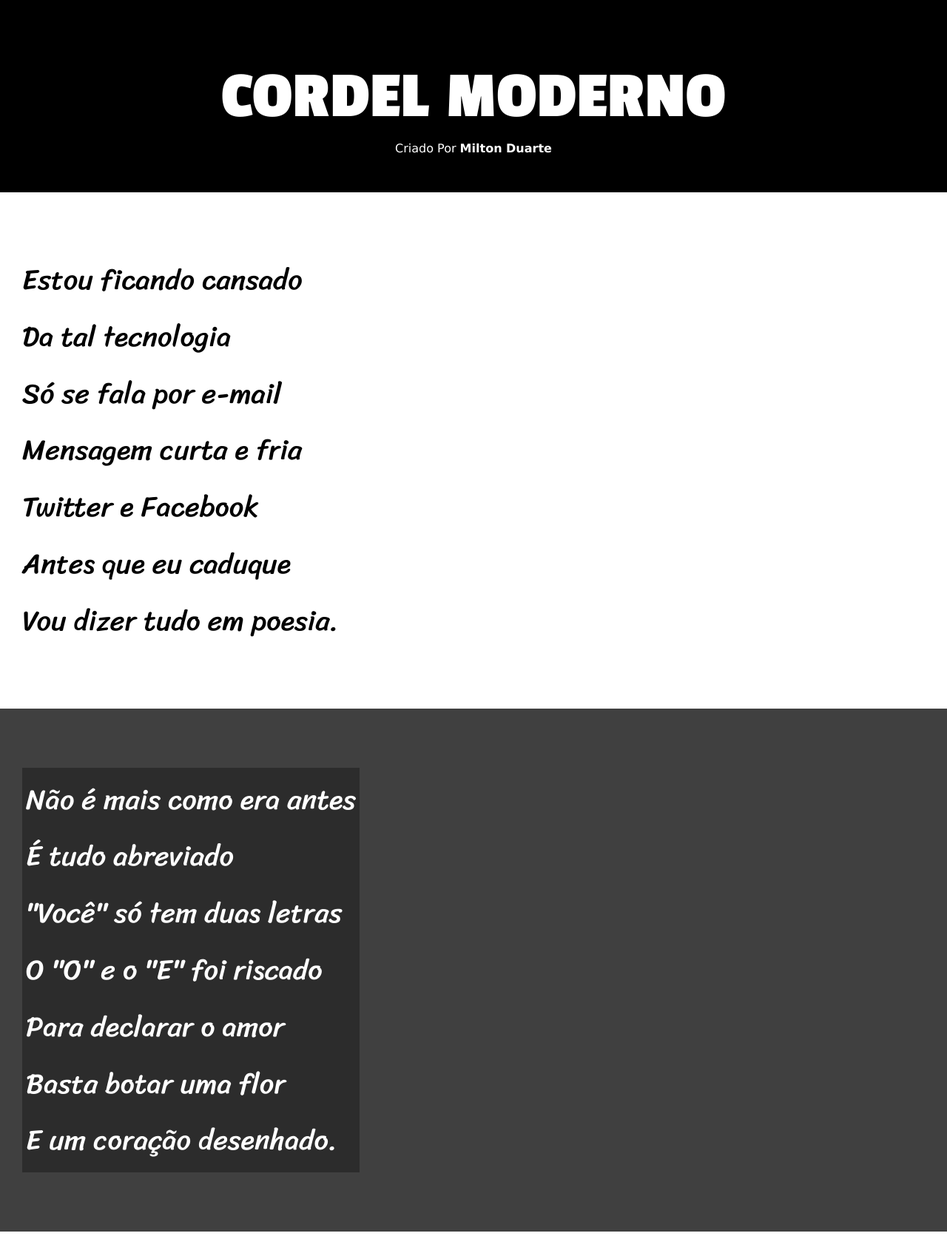
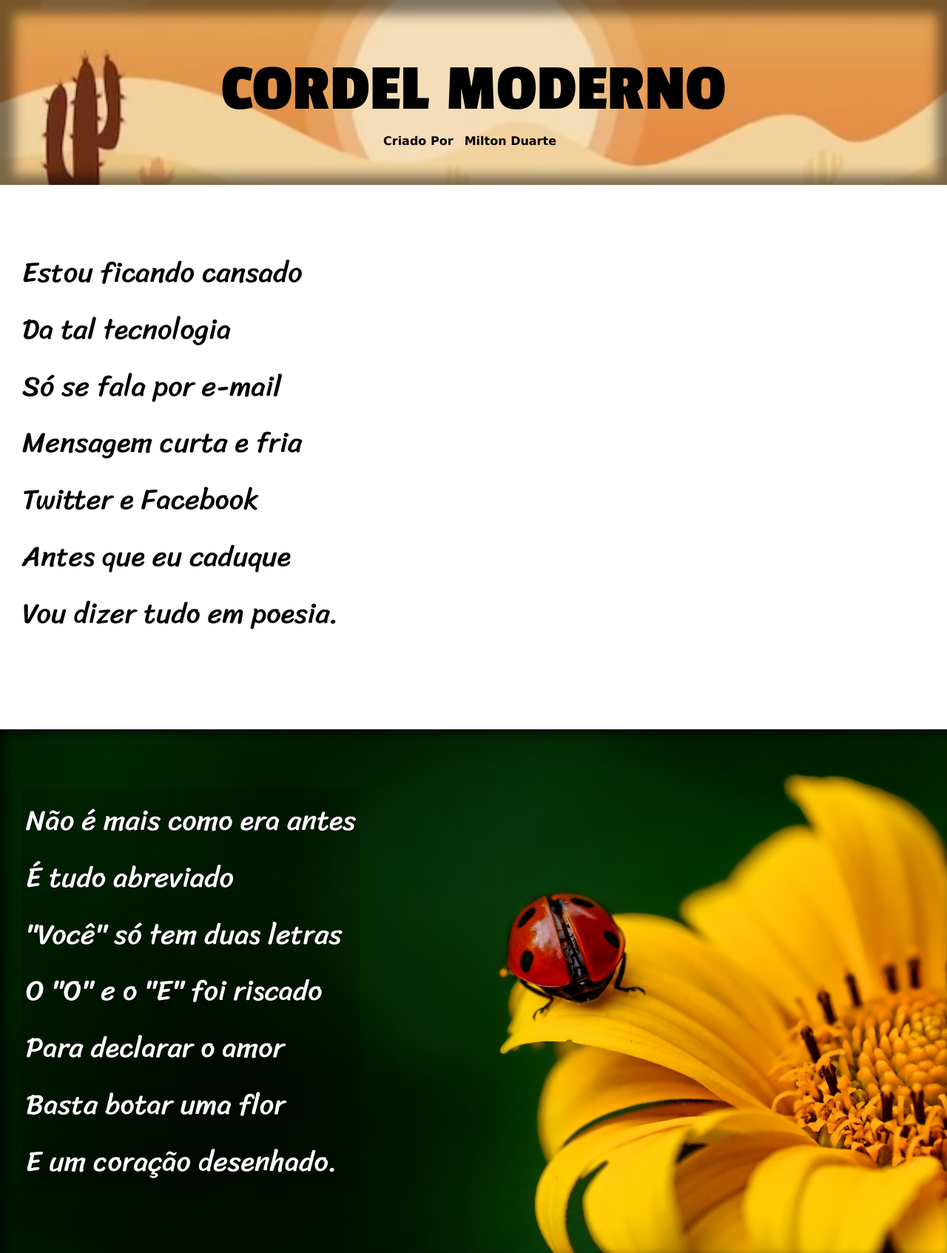
Before and after one commit to Diegoramonn/htm5l-css3, a plain HTML site: page desafios/d012/index.html in a window 1280 px wide. Shown: the top 1694 px of the page at 74% size. Drawn offline with Linux system fonts and the light colour scheme.

Commit message:
atualizei

```diff
--- a/desafios/d012/index.html
+++ b/desafios/d012/index.html
@@ -9,8 +9,10 @@
 <body>
  <header>
     <h1>cordel moderno</h1>
-    <p> Criado Por <a href="https://www.recantodasletras.com.br/" target="_blank">Milton Duarte</a></p>
+    <p> <strong>Criado Por</strong> <a href="https://www.recantodasletras.com.br/" target="_blank">Milton Duarte</a></p>
+
  </header >
+
     <section class="normal">
         <p>
             Estou ficando cansado <br>
@@ -24,7 +26,7 @@
     </section>
 
 
-    <section class="imagem">
+    <section class="imagem" id="img01">
         <p>
             Não é mais como era antes <br>
             É tudo abreviado <br>
@@ -62,7 +64,7 @@
     </section>
 
 
-    <section class="imagem">
+    <section class="imagem" id="img02">
         <p>
             Tenho saudade das cartas <br>
             Escritas com a própria mão <br>
@@ -97,8 +99,7 @@
 
     </section>
     <footer>
-        <p>Site Criado Por  <a href="https://github.com/Diegoramonn" target="_blank">Diego ramon</a></p>
-        <p class="direitos" id="q1">Direitos Reservados 2023</p>
+        <p>Site Criado Por  <a href="https://github.com/Diegoramonn" target="_blank">Diego ramon</a>Direitos Reservados 2023</p>
     </footer>
 
 </body>
--- a/desafios/d012/stayle.css
+++ b/desafios/d012/stayle.css
@@ -18,7 +18,7 @@
 
   body{
     min-height: 100vh;
-    background-color: rgba(169, 169, 169, 0.733);
+    background-color: rgba(116, 114, 114, 0.603);
     font-family: var(--fonte1);
 
  }
@@ -26,25 +26,36 @@
 
   header{
     background-color: black;
-    color: white;
+    color: black;
     text-align: center;
+    background-image: url('imagem de capa/fundo33.webp');
+    background-size: cover;
+    background-position: center center ;
+    background-repeat: no-repeat;
+    box-shadow:  inset 3px 3px 16px 16px rgba(0, 0, 0, 0.479);
+
+
+
  }
+
 
   header > h1{
     font-family: var(--fonte2);
-    padding-top: 50px;
+    padding-top: 40px;
     font-variant: small-caps;
     font-size: 10vw;
 
  }
 
   header > p{
+    color: black;
     padding-bottom: 50px;
 
   }
 
    a {
-    color: white;
+    margin: 10px;
+    color: black;
     text-decoration: none;
     font-weight: bolder;
    }
@@ -62,6 +73,9 @@
     font-size: 3vw;
 
  }
+ section >p{
+  padding-bottom: 1em;
+ }
 
   section.normal{
     background-color: white;
@@ -71,19 +85,38 @@
    section.imagem{
     background-color: rgba(0, 0, 0, 0.664);
     color: white;
+    box-shadow:  inset 6px 6px 13px 0px rgba(0, 0, 0, 0.678);
+    background-attachment: fixed;
 
    }
 
    section.imagem > p{
     padding: 5px;
     display: inline-block;
-    background-color: rgba(0, 0, 0, 0.322);
+    background-color: rgba(0, 0, 0, 0.158);
+    text-shadow: 1px 1px 0px black;
+   }
+
+   section#img01{
+     background-image: url('imagens de conteudo/background001.jpg');
+     background-position: right center;
+     background-size: cover;
+   }
+
+   section#img02{
+    background-image: url('imagens de conteudo/background002.jpg');
+    background-size: cover;
+    background-repeat: no-repeat;
    }
 
   footer{
     background-color: black;
     color: white;
     text-align: center;
+    font-style: oblique;
     padding: 5px;
-    font-size: 12px;
+    font-size: 15px;
   }
+  footer a {
+    color: white;
+  }
```
Also changed, not shown: desafios/d012/imagem de capa/capa.webp (deleted), desafios/d012/imagem de capa/capa2.jpg (added), desafios/d012/imagem de capa/festa-junina-brasileira-evento-decorativo-festa-bandeira-cartao-de-celebracao-fundo-transparente_1035-23507.avif (added), desafios/d012/imagem de capa/fundo.webp (added), desafios/d012/imagem de capa/fundo33.webp (added), desafios/d012/imagem de capa/xilogravura-elemento-comum-na-literatura-de-cordel-uma-das-expressoes-da-cultura-popular-do-nordeste.webp (deleted).
